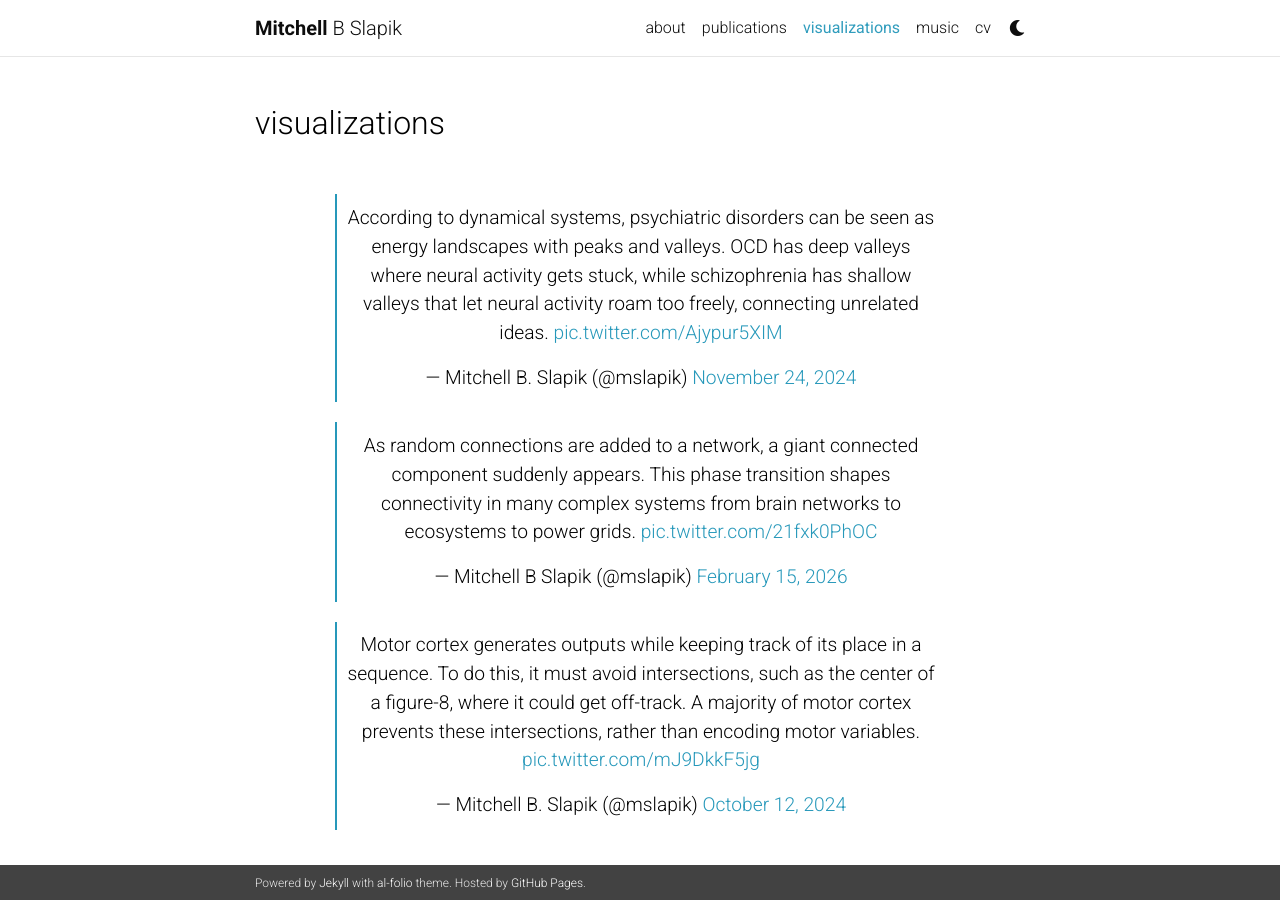
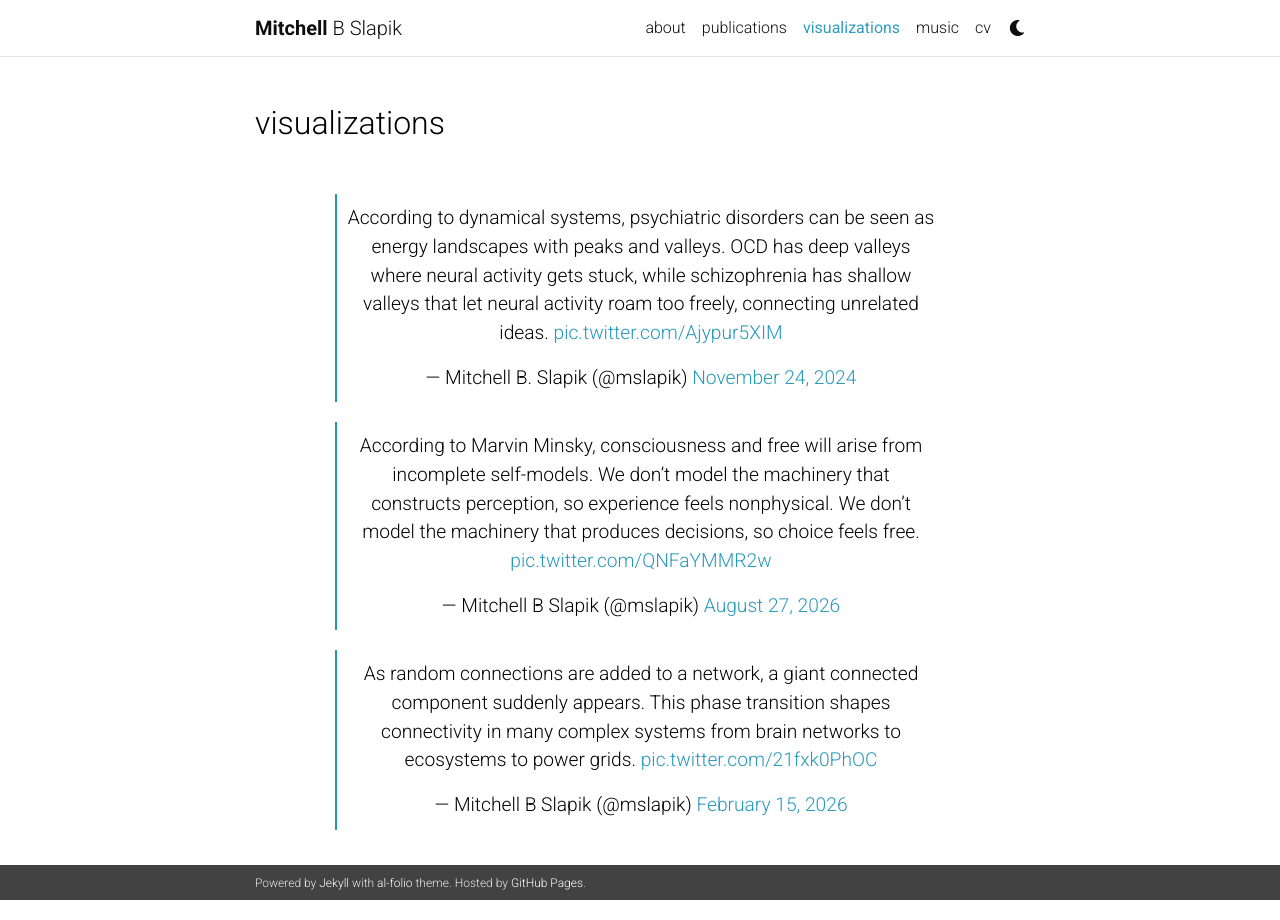
Before and after one commit to mitchellslapik/mitchellslapik.github.io, a Jekyll site: the page built from _pages/visualizations.md, in a window 1280 px wide. Built offline with Jekyll 4.4.1, drawn with Linux system fonts in a browser that asks for light colours; comment, search, counter and statistics services are not loaded; a style sheet for code colours, icons or effects is not loaded.

Commit message:
Update visualizations.md

```diff
--- a/_pages/visualizations.md
+++ b/_pages/visualizations.md
@@ -20,16 +20,10 @@
     <a href="https://twitter.com/mslapik/status/1860522739234132296">November 24, 2024</a>
   </blockquote>
 
+  <blockquote class="twitter-tweet"><p lang="en" dir="ltr">According to Marvin Minsky, consciousness and free will arise from incomplete self-models. We don’t model the machinery that constructs perception, so experience feels nonphysical. We don’t model the machinery that produces decisions, so choice feels free. <a href="https://t.co/QNFaYMMR2w">pic.twitter.com/QNFaYMMR2w</a></p>&mdash; Mitchell B Slapik (@mslapik) <a href="https://x.com/mslapik/status/2092977825955414419?ref_src=twsrc%5Etfw">August 27, 2026</a></blockquote> <script async src="https://platform.x.com/widgets.js" charset="utf-8"></script>
+
   <blockquote class="twitter-tweet"><p lang="en" dir="ltr">As random connections are added to a network, a giant connected component suddenly appears. This phase transition shapes connectivity in many complex systems from brain networks to ecosystems to power grids. <a href="https://t.co/21fxk0PhOC">pic.twitter.com/21fxk0PhOC</a></p>&mdash; Mitchell B Slapik (@mslapik) <a href="https://twitter.com/mslapik/status/2023117344281600048?ref_src=twsrc%5Etfw">February 15, 2026</a></blockquote> <script async src="https://platform.twitter.com/widgets.js" charset="utf-8"></script>
 
-  <blockquote class="twitter-tweet">
-    <p lang="en" dir="ltr">
-      Motor cortex generates outputs while keeping track of its place in a sequence. To do this, it must avoid intersections, such as the center of a figure-8, where it could get off-track. A majority of motor cortex prevents these intersections, rather than encoding motor variables.
-      <a href="https://t.co/mJ9DkkF5jg">pic.twitter.com/mJ9DkkF5jg</a>
-    </p>
-    — Mitchell B. Slapik (@mslapik)
-    <a href="https://twitter.com/mslapik/status/1845169864601690564">October 12, 2024</a>
-  </blockquote>
 
 
 
```
